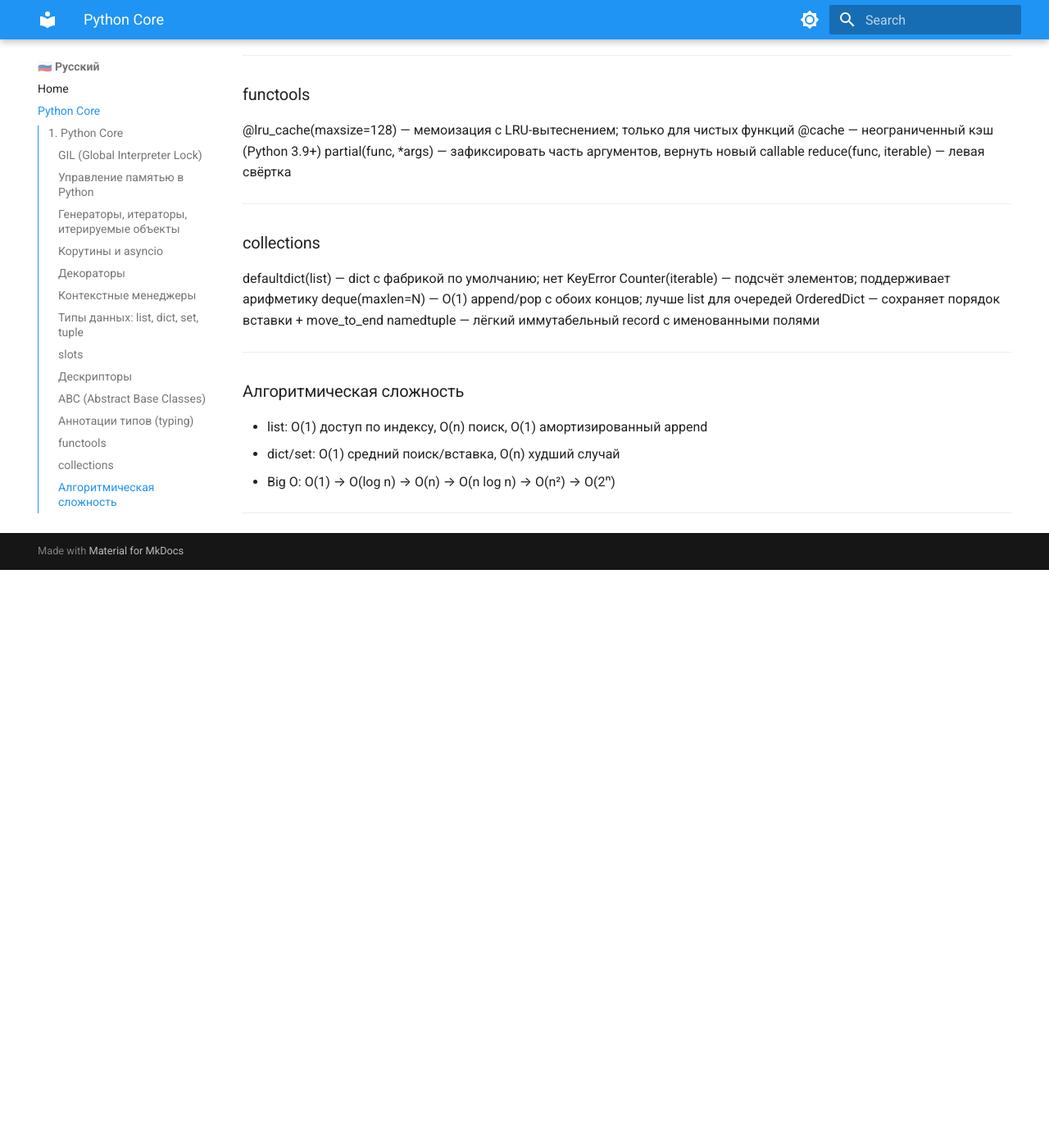
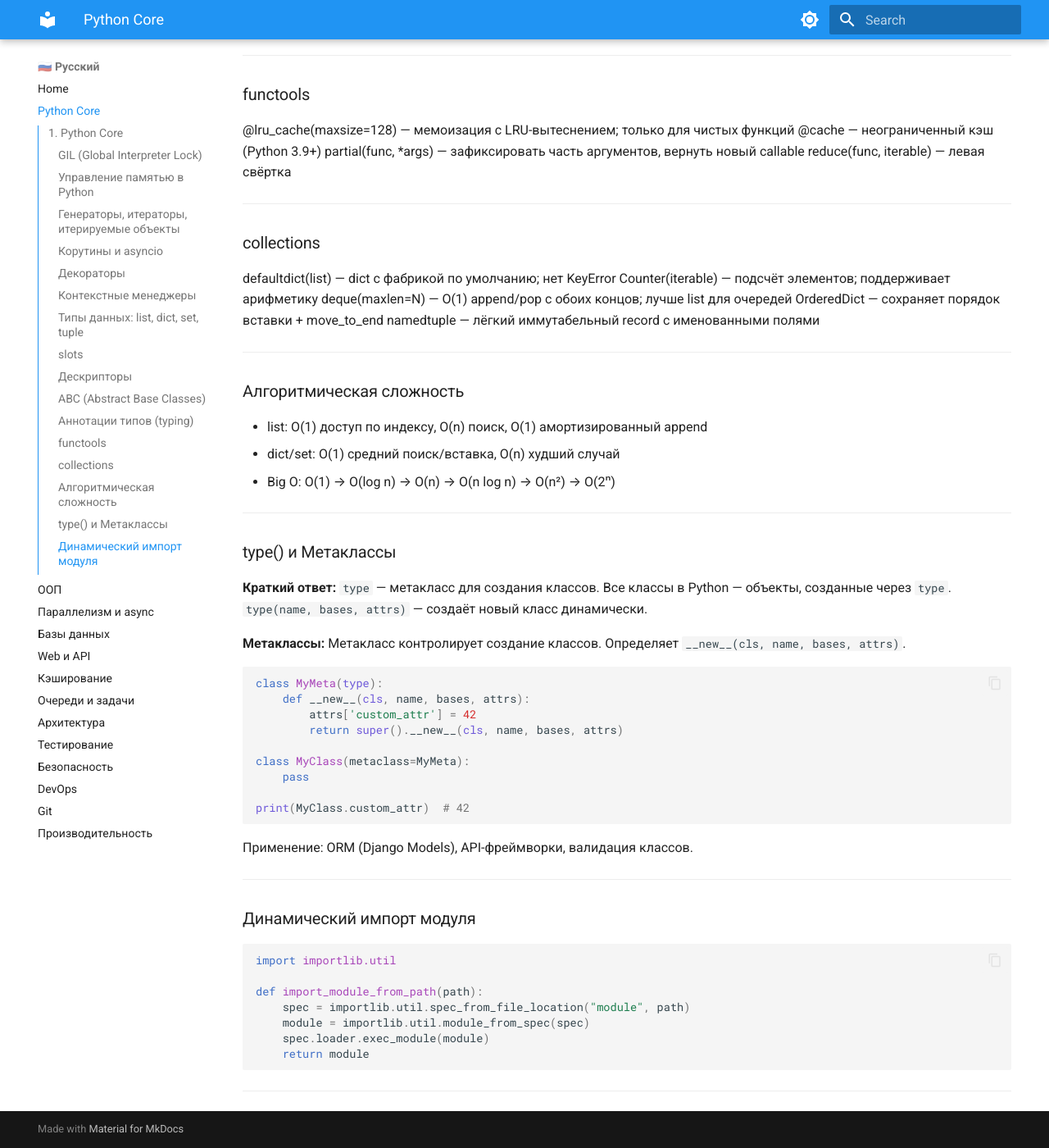
Before and after one commit to spiritEcosse/senior-kb, an MkDocs documentation site: the page built from docs/python-core.md, in a window 1280 px wide and 1400 px high, scrolled down 3599 px. Shown: the whole window at 82% size. Built offline with MkDocs 1.6.1 and Material for MkDocs 9.7.7, drawn with Linux system fonts in a browser that asks for light colours; before the commit the page ends 4294 px from its top, so only the background shows below that.

Commit message:
update: docs/python-core.md

````diff
--- a/docs/python-core.md
+++ b/docs/python-core.md
@@ -215,3 +215,42 @@ namedtuple — лёгкий иммутабельный record с именова
 - Big O: O(1) → O(log n) → O(n) → O(n log n) → O(n²) → O(2ⁿ)
 
 ---
+
+### type() и Метаклассы
+
+**Краткий ответ:**
+`type` — метакласс для создания классов. Все классы в Python — объекты, созданные через `type`.
+`type(name, bases, attrs)` — создаёт новый класс динамически.
+
+**Метаклассы:**
+Метакласс контролирует создание классов. Определяет `__new__(cls, name, bases, attrs)`.
+
+```python
+class MyMeta(type):
+    def __new__(cls, name, bases, attrs):
+        attrs['custom_attr'] = 42
+        return super().__new__(cls, name, bases, attrs)
+
+class MyClass(metaclass=MyMeta):
+    pass
+
+print(MyClass.custom_attr)  # 42
+```
+
+Применение: ORM (Django Models), API-фреймворки, валидация классов.
+
+---
+
+### Динамический импорт модуля
+
+```python
+import importlib.util
+
+def import_module_from_path(path):
+    spec = importlib.util.spec_from_file_location("module", path)
+    module = importlib.util.module_from_spec(spec)
+    spec.loader.exec_module(module)
+    return module
+```
+
+---
````
